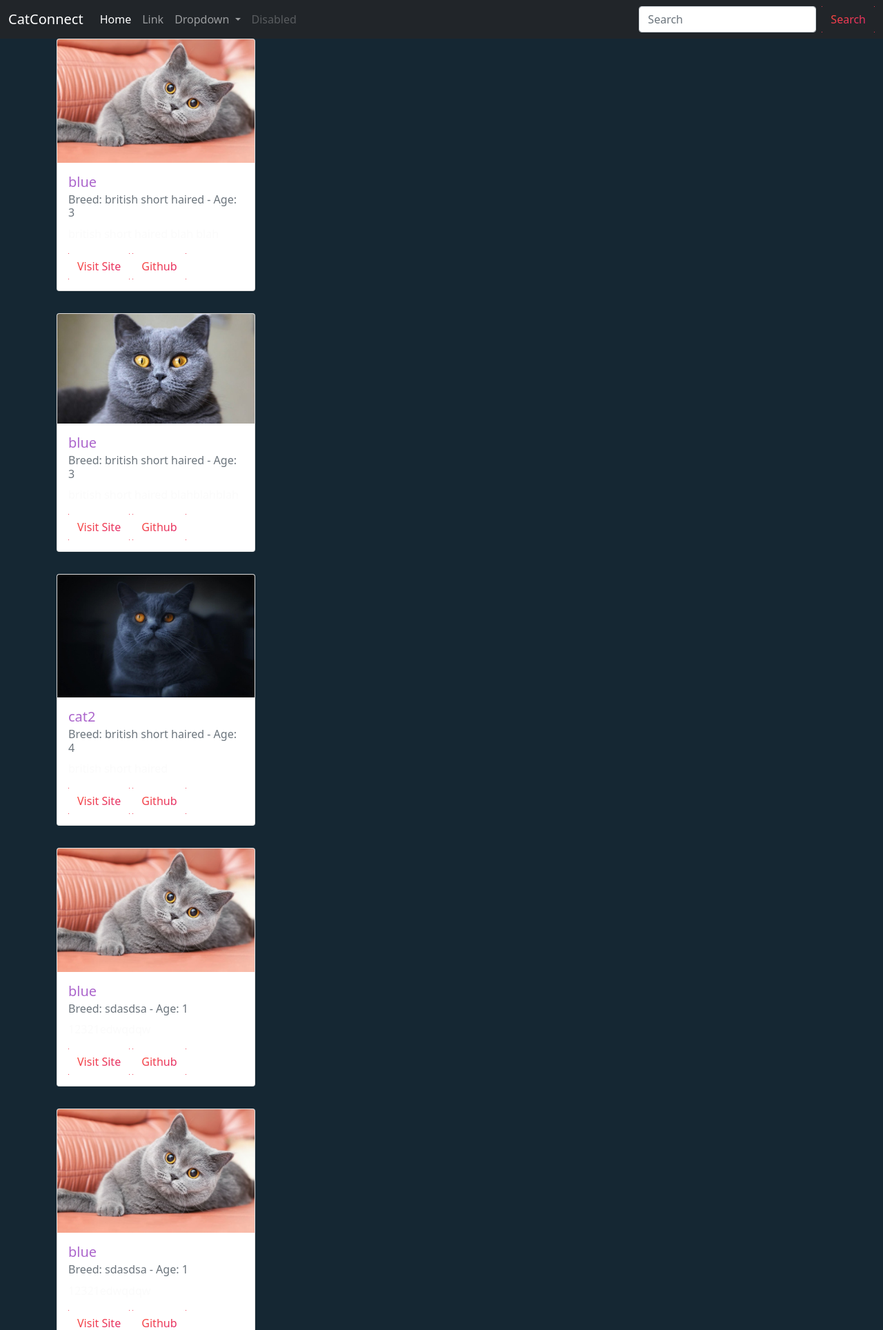
After one commit to rllabangon/Cat_Connect_Source_Code, a Flask app: page /catlist in a window 1280 px wide. The commit adds this page. Shown: the top 1928 px of the page at 69% size. Run offline with Flask 2, Linux system fonts and the light colour scheme; data comes from the database, SQL or seed files in the repository; both versions use the stored data as it was after the commit.

Commit message:
add cat and show cat using sqlalchemy

```diff
--- a/main.py
+++ b/main.py
@@ -43,6 +43,11 @@ def hello_world():
     our_cats = Cats.query.order_by(Cats.date_added)
     return render_template('index.html', cats=our_cats)
 
+@app.route("/catlist")
+def cat_list():
+    our_cats = Cats.query.order_by(Cats.date_added)
+    return render_template('cat_list.html', cats=our_cats)
+
 @app.route("/addcat", methods=['GET', 'POST'])
 def addcat():
 
@@ -73,7 +78,7 @@ def addcat():
         our_cats = Cats.query.order_by(Cats.date_added)
         db.session.add(cat)
         db.session.commit()
-        return render_template('index.html', cats=our_cats)
+        return render_template('cat_list.html', cats=our_cats)
 
     else:
         return render_template('add_cat.html')
--- a/static/add_cat.css
+++ b/static/add_cat.css
@@ -1,6 +1,4 @@
-body {
-    background-color: #152733 !important;
-}
+body {color: #fff !important}
 
 .add-cat-container {
     color: #fff;
--- /dev/null
+++ b/static/cat_list.css
@@ -0,0 +1,32 @@
+:root {
+  --gradient: linear-gradient(to left top, #DD2476 10%, #FF512F 90%) !important;
+}
+
+.card {
+  background: #222;
+  border: 1px solid #dd2476;
+  color: rgba(250, 250, 250, 0.8);
+  margin-bottom: 2rem;
+}
+
+.btn {
+  border: 5px solid;
+  border-image-slice: 1;
+  background: var(--gradient) !important;
+  -webkit-background-clip: text !important;
+  -webkit-text-fill-color: transparent !important;
+  border-image-source:  var(--gradient) !important;
+  text-decoration: none;
+  transition: all .4s ease;
+}
+
+.btn:hover, .btn:focus {
+      background: var(--gradient) !important;
+  -webkit-background-clip: none !important;
+  -webkit-text-fill-color: #fff !important;
+  border: 5px solid #fff !important;
+  box-shadow: #222 1px 0 10px;
+  text-decoration: underline;
+}
+
+.card-title, .card-subtitle {color: #AC66CC}
--- a/static/style.css
+++ b/static/style.css
@@ -1,3 +1,8 @@
+body {
+    background-color: #152733 !important;
+    color: #fff;
+}
+
 .cat-img {
     display: inline-block;
     width: 30rem;
--- a/templates/base.html
+++ b/templates/base.html
@@ -15,14 +15,14 @@
 
     <nav class="navbar navbar-expand-lg navbar-dark bg-dark">
       <div class="container-fluid">
-        <a class="navbar-brand" href="#">CatConnect</a>
+        <a class="navbar-brand" href="/">CatConnect</a>
         <button class="navbar-toggler" type="button" data-bs-toggle="collapse" data-bs-target="#navbarSupportedContent" aria-controls="navbarSupportedContent" aria-expanded="false" aria-label="Toggle navigation">
           <span class="navbar-toggler-icon"></span>
         </button>
         <div class="collapse navbar-collapse" id="navbarSupportedContent">
           <ul class="navbar-nav me-auto mb-2 mb-lg-0">
             <li class="nav-item">
-              <a class="nav-link active" aria-current="page" href="#">Home</a>
+              <a class="nav-link active" aria-current="page" href="/">Home</a>
             </li>
             <li class="nav-item">
               <a class="nav-link" href="#">Link</a>
--- /dev/null
+++ b/templates/cat_list.html
@@ -0,0 +1,35 @@
+{% extends 'base.html' %}
+
+{% block style %}
+<link rel="stylesheet" href="{{ url_for('static', filename='cat_list.css') }}">
+{% endblock %}
+
+{% block contents %}
+
+<div class="container">
+
+    {% if cats %}
+
+        {% for cat_info in cats %}
+            <div class="row">
+                <div class="col-md-4">
+                  <div class="card" style="width: 18rem;">
+                    <img src="{{ url_for('static', filename='uploads/' + cat_info.image) }}" class="card-img-top" alt="...">
+                      <div class="card-body">
+                        <h5 class="card-title">{{ cat_info.name }}</h5>
+                            <h6 class="card-subtitle mb-2 text-muted">Breed: {{ cat_info.breed }} - Age: {{ cat_info.age }}</h6>
+                        <p class="card-text">{{ cat_info.description }}</p>
+                           <a href="#" class="btn mr-2"><i class="fas fa-link"></i> Visit Site</a>
+                        <a href="#" class="btn "><i class="fab fa-github"></i> Github</a>
+                      </div>
+                  </div>
+               </div>
+            </div>
+
+        {% endfor %}
+    {% endif %}
+</div>
+
+
+
+{% endblock %}
```
Also changed, not shown: catconnect.db, static/uploads/British-Shorthair-24.jpg (added), static/uploads/British-Shorthair-243.jpg (added), static/uploads/British-Shorthair-2434.jpg (added), static/uploads/British-Shorthair-243432.jpg (added), static/uploads/British-Shorthair-2434321.jpg (added), static/uploads/Facts-About-British-Shorthair-Cats.jpg (added).
